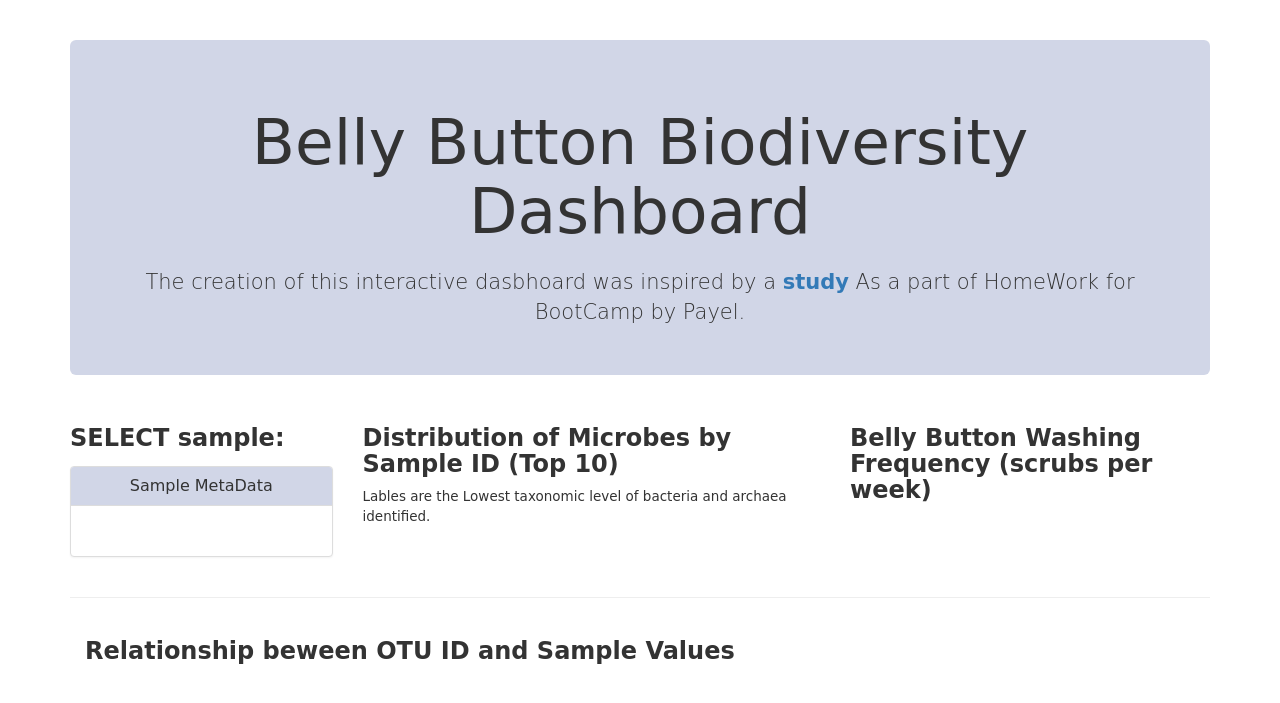
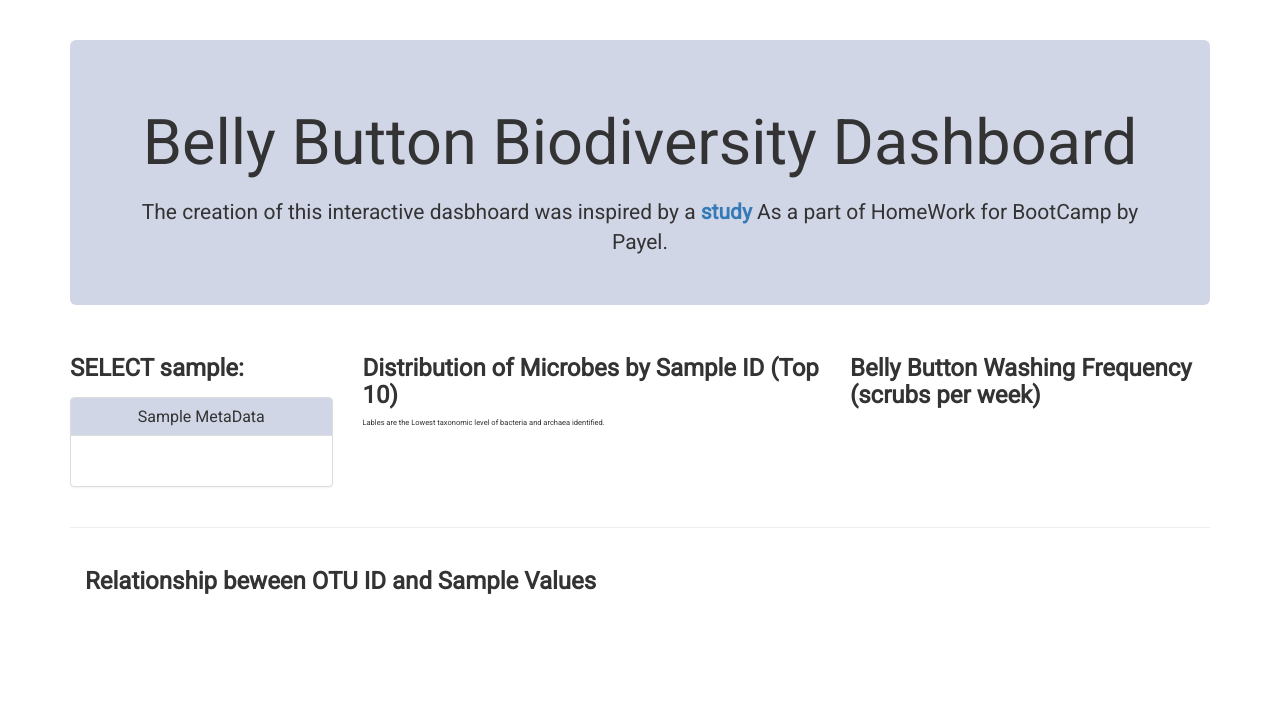
Before and after one commit to vibrajan29/payelbio, a Flask app: page / in a window 1280 px wide. Shown: the top 703 px of the page. Run offline with Flask 2, Linux system fonts and the light colour scheme; some libraries are stand-ins or nearby versions.

Commit message:
Update style.css

```diff
--- a/static/css/style.css
+++ b/static/css/style.css
@@ -1,4 +1,4 @@
 body{
-    font-family: 'Staatliches', cursive;
-    font-size: 18px;
+   font-family: 'Roboto', sans-serif;
+    font-size: 10px;
 }
```
